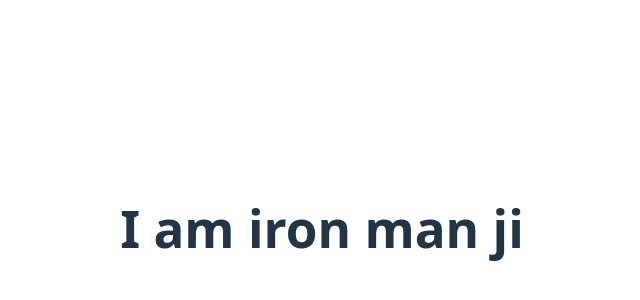
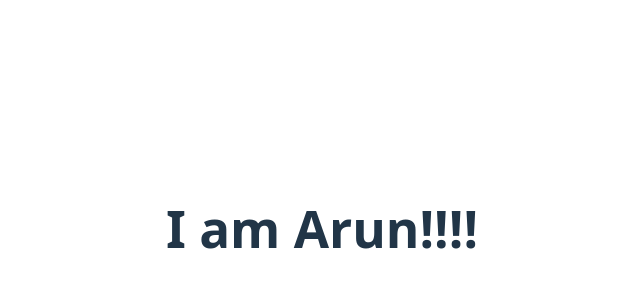
Before and after one commit to boring-root/sample, a React (Vite) app: page / in a window 1280 px wide. Shown: the part 172-472 px from the top of the page, without its empty margins (318-958 px from the left). Built offline with nearby package versions, Linux system fonts and the light colour scheme.

Commit message:
Update App.jsx

```diff
--- a/src/App.jsx
+++ b/src/App.jsx
@@ -6,7 +6,7 @@ import './App.css'
 const App = () => {
   return (
     <div>
-     <h1>I am iron man  ji</h1>
+     <h1>I am Arun!!!!</h1>
     </div>
   )
 }
```
